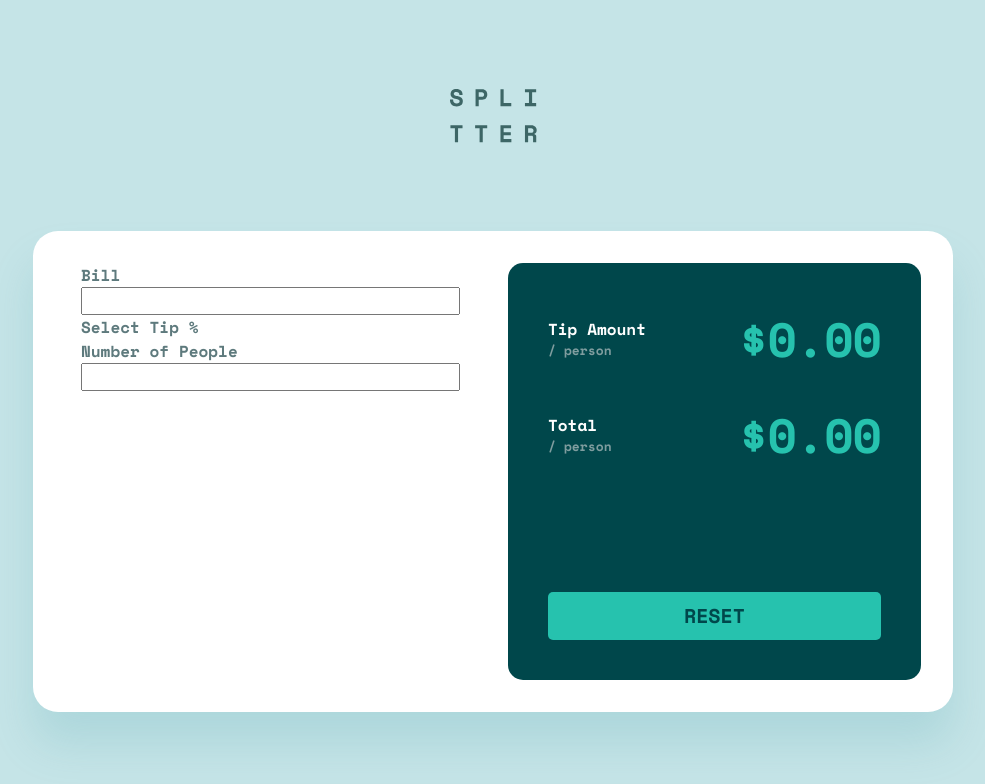
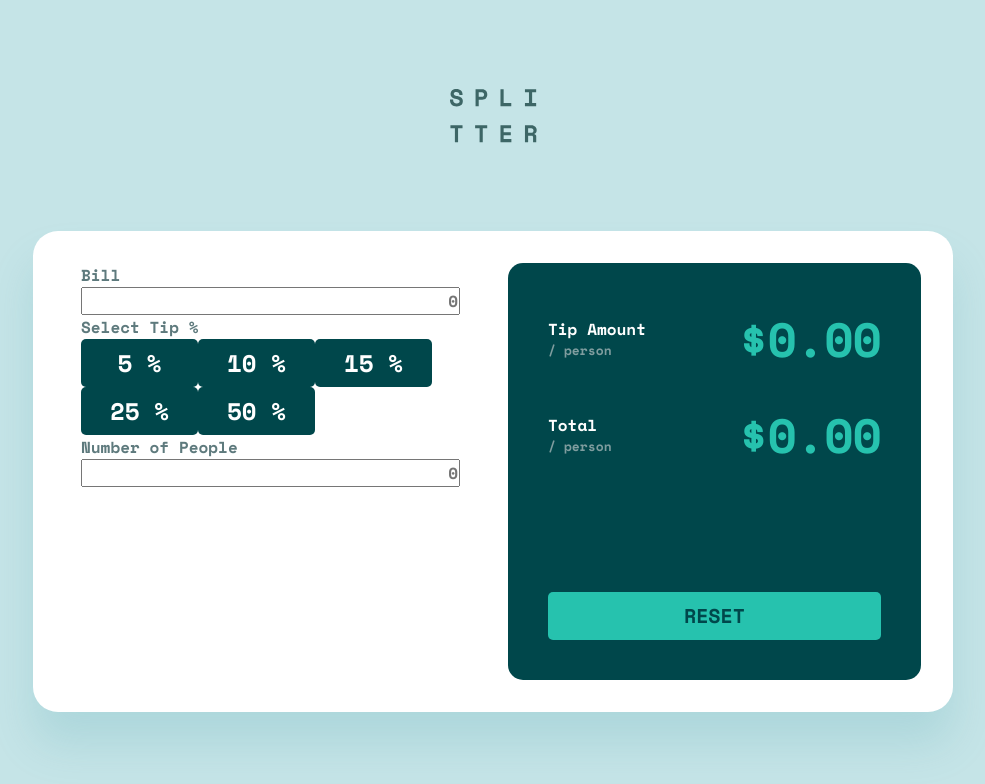
Before and after one commit to ostapyshyn/FM-Tip-calculator-app, a React (Create React App) app: page / in a window 1280 px wide. Shown: the top 784 px of the page, without its empty margins (147-1132 px from the left). Built offline with nearby package versions, Linux system fonts and the light colour scheme.

Commit message:
Add buttons

```diff
--- a/src/components/Calculator/Calculator.jsx
+++ b/src/components/Calculator/Calculator.jsx
@@ -9,10 +9,15 @@ const Calculator = () => {
       <section className={styles.calculator}>
         <div className={styles.info}>
           <p className={styles.name}>Bill</p>
-          <input type="number" />
+          <input type="text" placeholder="0" />
           <p className={styles.name}>Select Tip %</p>
+          <button className={styles.tip}>5 %</button>
+          <button className={styles.tip}>10 %</button>
+          <button className={styles.tip}>15 %</button>
+          <button className={styles.tip}>25 %</button>
+          <button className={styles.tip}>50 %</button>
           <p className={styles.name}>Number of People</p>
-          <input type="number" name="" id="" />
+          <input type="text" name="" id="" placeholder="0" />
         </div>
 
         <div className={styles.result}>
--- a/src/components/Calculator/Calculator.module.scss
+++ b/src/components/Calculator/Calculator.module.scss
@@ -25,6 +25,17 @@
     }
     input {
       width: 100%;
+      text-align: end;
+    }
+    .tip {
+      width: 117px;
+      height: 48px;
+      background: #00474b;
+      border-radius: 5px;
+      font-size: 24px;
+      line-height: 36px;
+      text-align: center;
+      color: #ffffff;
     }
   }
 
```
